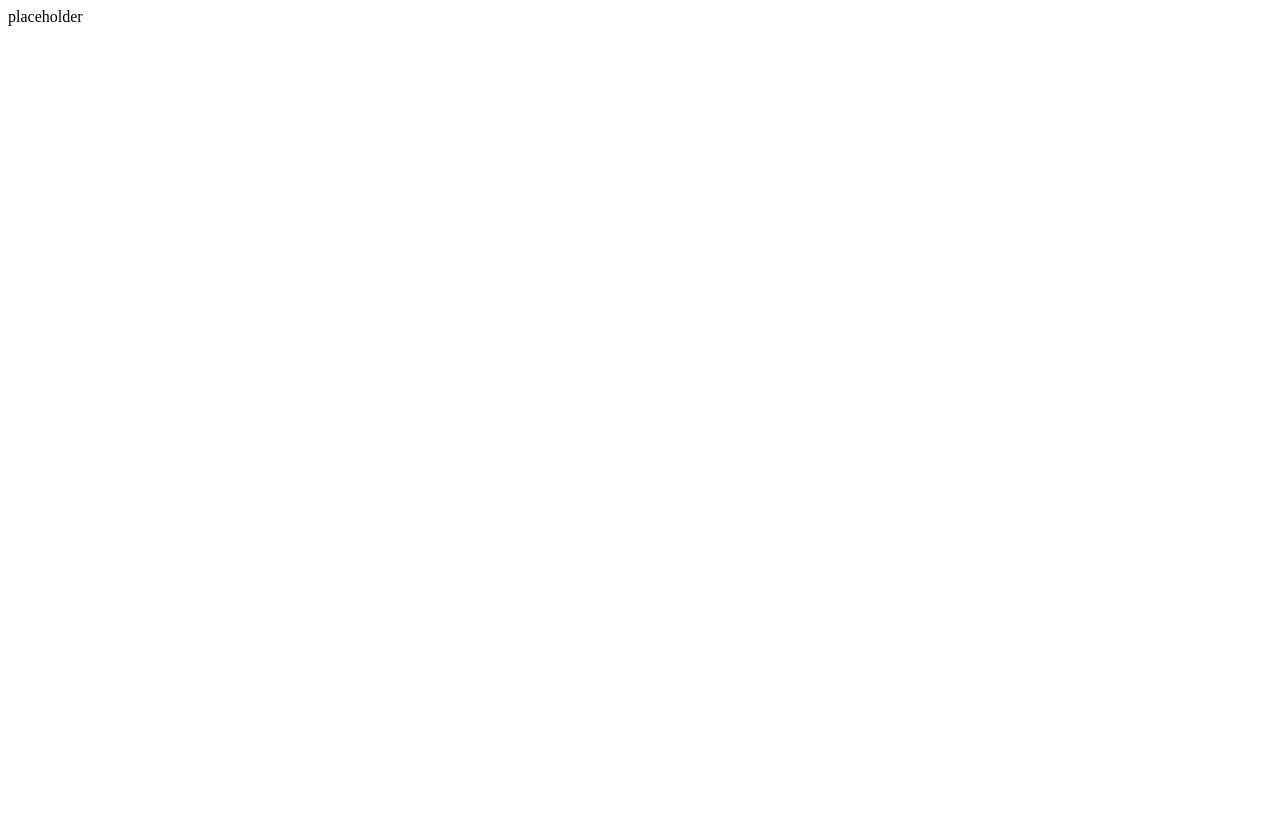
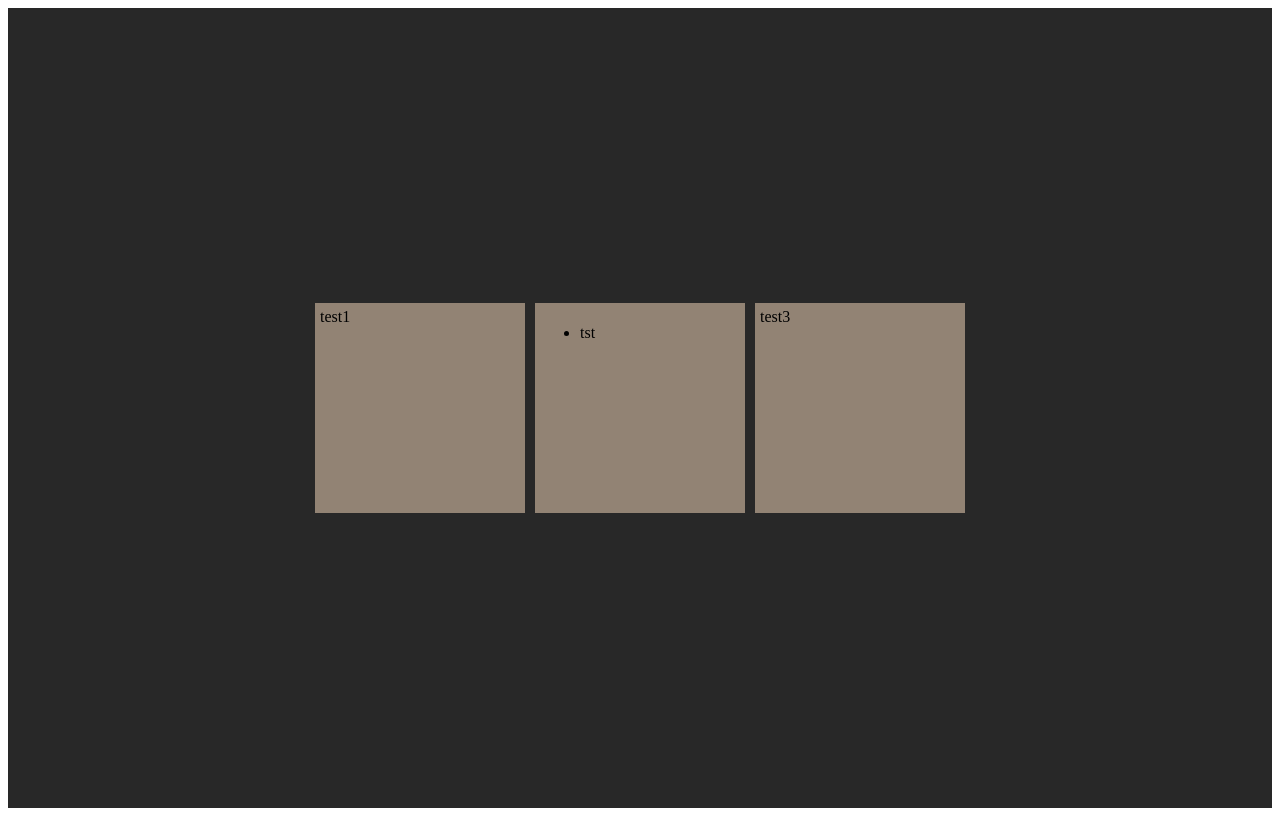
Before and after one commit to shanec-/startpage, a Vue app: page / in a window 1280 px wide. Built offline with nearby package versions, Linux system fonts and the light colour scheme.

Commit message:
feat(startpage.vue): initial Design Consideration

```diff
--- a/src/components/StartPage.vue
+++ b/src/components/StartPage.vue
@@ -1,4 +1,18 @@
-<template><div>placeholder</div></template>
+<template>
+  <div class="parent flex">
+    <div class="child">
+      test1
+    </div>
+    <div class="child">
+      <ul>
+        <li>tst</li>
+      </ul>
+    </div>
+    <div class="child">
+      test3
+    </div>
+  </div>
+</template>
 
 <script lang="ts">
 import { defineComponent } from "vue";
@@ -10,3 +24,22 @@ export default defineComponent({
   }
 });
 </script>
+
+<style lang="scss">
+.parent.flex {
+  display: flex;
+  justify-content: center;
+  align-items: center;
+  background-color: #282828;
+  height: 100vh;
+}
+
+.child {
+  min-width: 200px;
+  min-height: 200px;
+  background-color: #928374;
+  //color:#928374;
+  margin: 5px;
+  padding: 5px;
+}
+</style>
```
Also changed, not shown: src/assets/logo.png (deleted).
